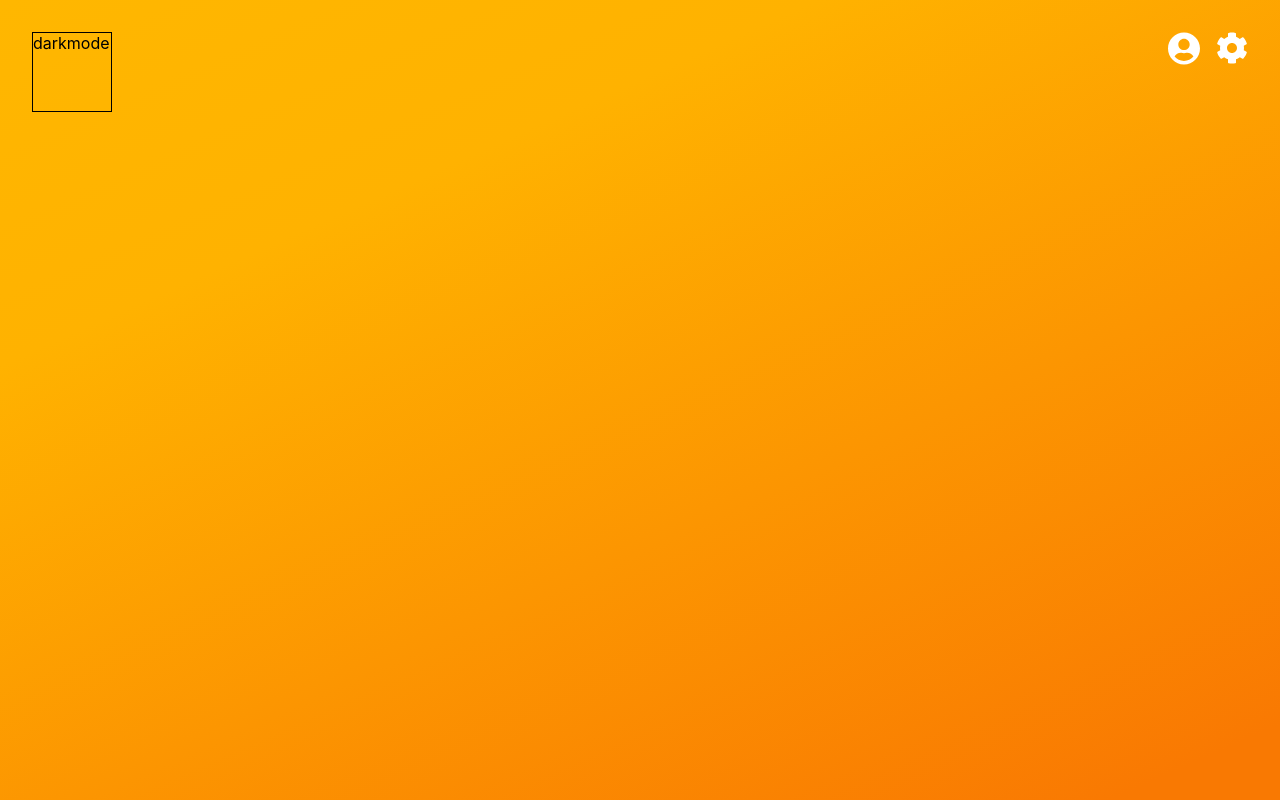
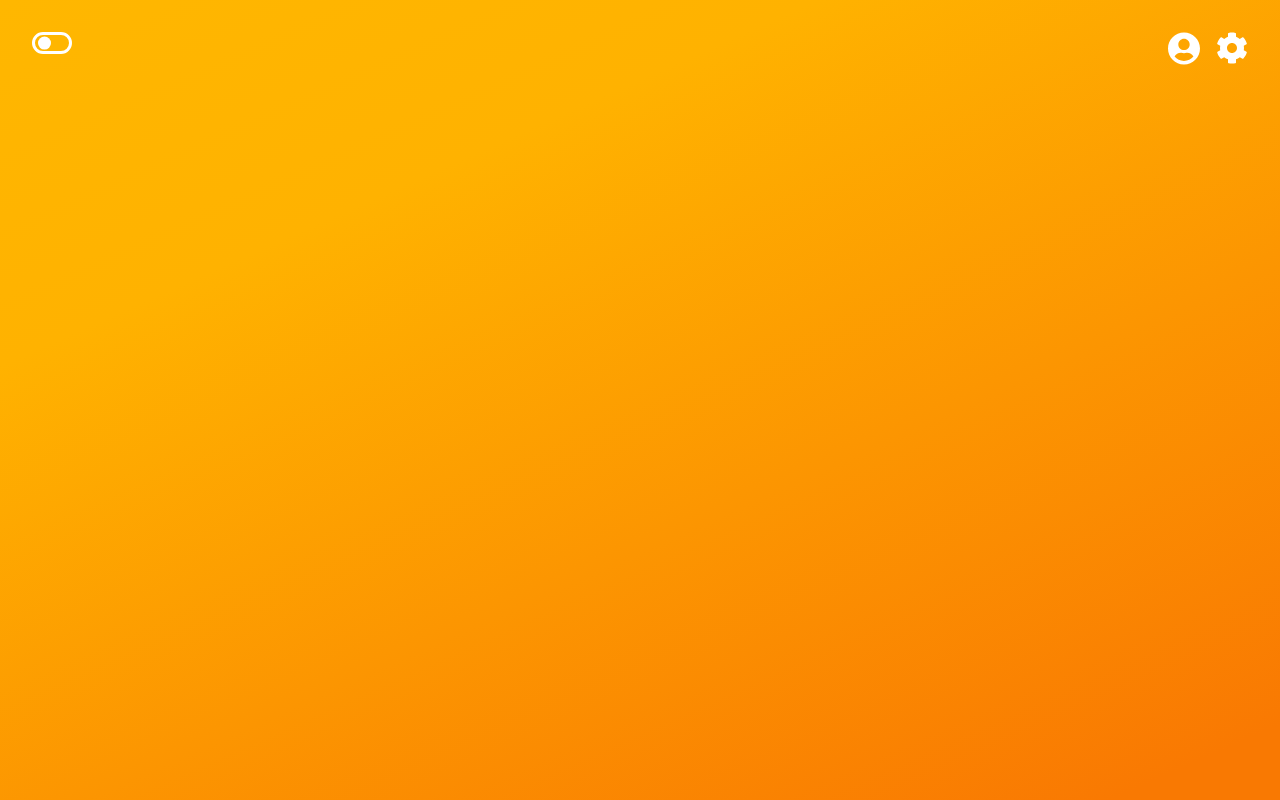
Before and after one commit to decode-2021-google/decode, a React (Create React App) app in the folder frontend/: page / in a window 1280 px wide. Built offline with nearby package versions, Linux system fonts and the light colour scheme.

Commit message:
navigation styling complete

```diff
--- a/frontend/src/components/darkmodeSwitch.js
+++ b/frontend/src/components/darkmodeSwitch.js
@@ -2,13 +2,30 @@ import React from "react";
 import styled from "styled-components";
 
 const DarkModeSwitchStyles = styled.div`
-  width: 5rem;
-  height: 5rem;
-  border: 1px solid black;
+  width: 2.5rem;
+  height: 1.4rem;
+  border: 0.2rem solid white;
+  border-radius: 20rem;
+  position: relative;
+  cursor: pointer;
+  .dot {
+    width: 0.8rem;
+    height: 0.8rem;
+    background-color: white;
+    border-radius: 100%;
+    position: absolute;
+    top: 50%;
+    left: 0.2rem;
+    transform: translateY(-50%);
+  }
 `;
 
 const DarkModeSwitch = () => {
-  return <DarkModeSwitchStyles>darkmode</DarkModeSwitchStyles>;
+  return (
+    <DarkModeSwitchStyles>
+      <div className="dot"></div>
+    </DarkModeSwitchStyles>
+  );
 };
 
 export { DarkModeSwitch };
```
